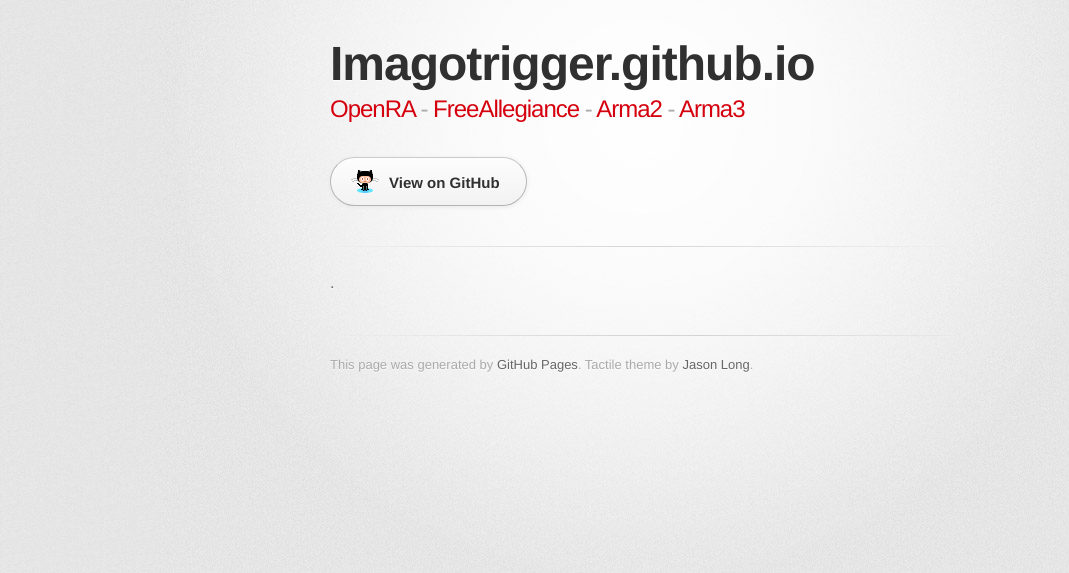
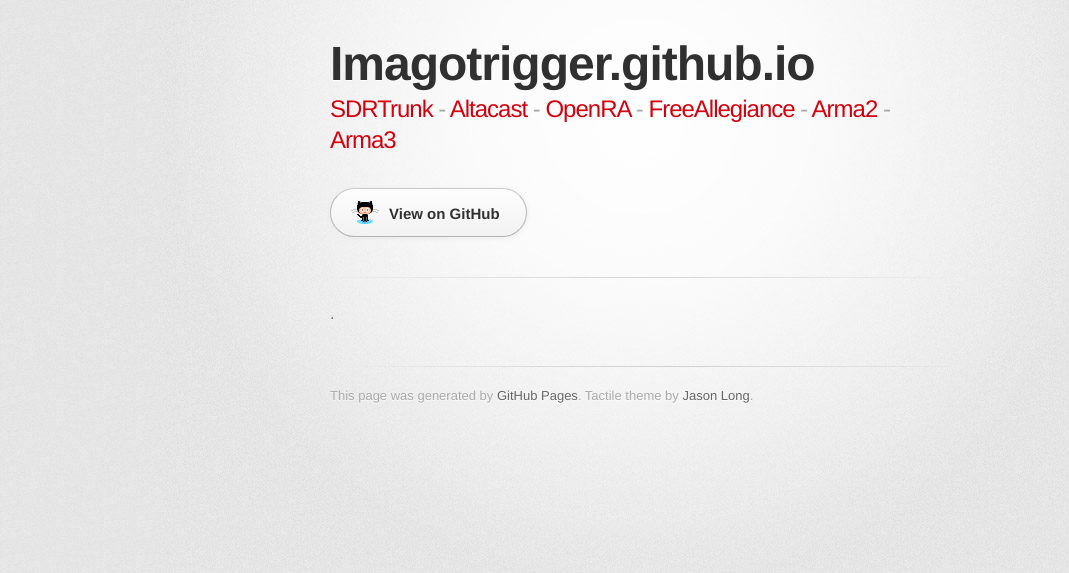
Before and after one commit to ImagoTrigger/ImagoTrigger.github.io, a plain HTML site: page index.html in a window 1280 px wide. Shown: the top 573 px of the page, without its empty margins (0-1069 px from the left). Drawn offline with Linux system fonts and the light colour scheme; a web font is replaced by a local one.

Commit message:
Update index.html
just addin more projects im messin wit

```diff
--- a/index.html
+++ b/index.html
@@ -19,7 +19,7 @@
 
         <header>
           <h1>Imagotrigger.github.io</h1>
-          <h2><a href="http://www.openra.net">OpenRA</a> - <a href="http://www.freeallegiance.org">FreeAllegiance</a> - <a href="http://www.arma2.com">Arma2</a> - <a href="http://www.arma3.com">Arma3</a></h2>
+          <h2><a href="https://github.com/DSheirer/sdrtrunk/wiki">SDRTrunk</a> - <a href="http://www.altacast.com">Altacast</a> - <a href="http://www.openra.net">OpenRA</a> - <a href="http://www.freeallegiance.org">FreeAllegiance</a> - <a href="http://www.arma2.com">Arma2</a> - <a href="http://www.arma3.com">Arma3</a></h2>
         </header>
 
         <section id="downloads" class="clearfix">
```
